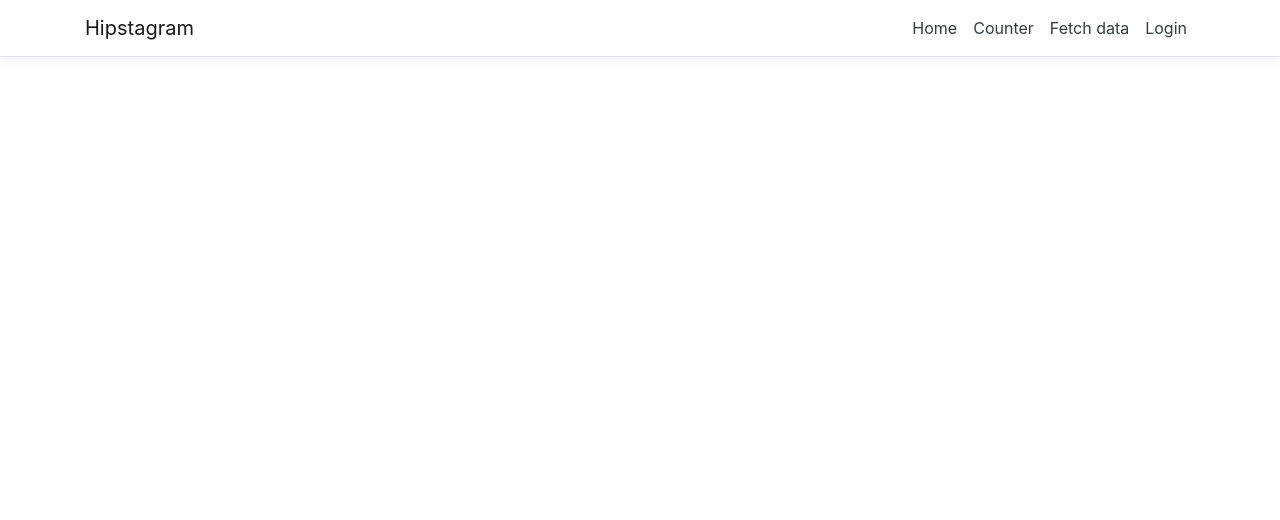
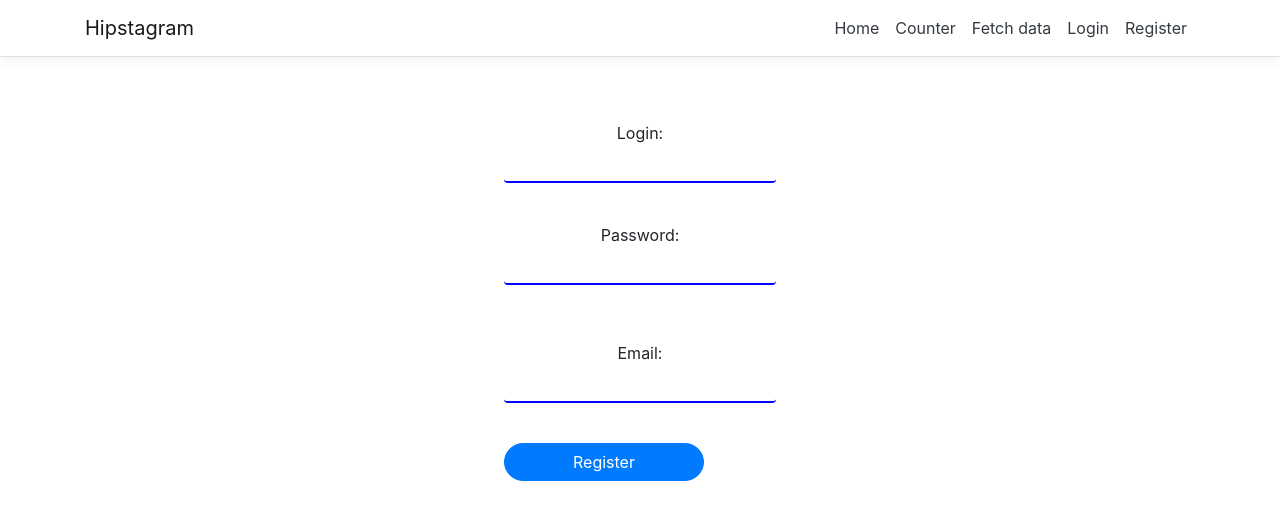
Before and after one commit to krilek/Hipstagram, a React (Create React App) app in the folder Hipstagram/ClientApp/: page /register in a window 1280 px wide. Shown: the top 520 px of the page. Built offline with nearby package versions, Linux system fonts and the light colour scheme.

Commit message:
rejestration is done

```diff
--- /dev/null
+++ b/Hipstagram/ClientApp/src/App.css
@@ -0,0 +1,33 @@
+input {
+    border: none !important;
+    border-radius: 4px;
+    border-bottom: 2px solid blue !important;
+    transition: 0.3s;
+}
+input:focus{
+    box-shadow: none !important;
+    border: none !important;
+    border-bottom: 2px solid green !important;
+}
+
+button{
+    font-size: 20px;
+    width: 200px;
+    border-radius: 20px !important;
+
+
+}
+button:hover{
+    background-color: green !important;
+}
+p.alert-heading{
+    width: 150px;
+    height: 10px;
+}
+.help-block{
+    color:red;
+}
+
+.goToLogin{
+    color:green !important;
+}
--- a/Hipstagram/ClientApp/src/App.js
+++ b/Hipstagram/ClientApp/src/App.js
@@ -1,12 +1,14 @@
 import React, { Component } from 'react';
 import { BrowserRouter as Router, Route } from 'react-router-dom';
 import { Layout } from './components/Layout';
+import { RegisterPage } from './components/RegisterPage';
 
 import { FetchData } from './components/FetchData';
 import { Counter } from './components/Counter';
 import { PrivateRoute} from './components/PrivateRoute';
 import { HomePage } from './components/HomePage';
 import { LoginPage } from './components/LoginPage';
+import "./App.css";
 export default class App extends Component {
   static displayName = App.name;
 
@@ -17,10 +19,13 @@ export default class App extends Component {
         <Route path="/login" component={LoginPage} />
         <Route path='/counter' component={Counter} />
         <Route path='/fetch-data' component={FetchData} />
+        <Route path='/register' component={RegisterPage} />
       </Layout>
     );
   }
 }
+
+
 /*
 Requesty (wi�cej do debugowania w Controllers)
 Post:
--- a/Hipstagram/ClientApp/src/components/LoginPage.js
+++ b/Hipstagram/ClientApp/src/components/LoginPage.js
@@ -1,7 +1,6 @@
 import React from 'react';
 
 import { userService } from '../services/user.service';
-
 class LoginPage extends React.Component {
     constructor(props) {
         super(props);
@@ -49,11 +48,9 @@ class LoginPage extends React.Component {
     render() {
         const { username, password, submitted, loading, error } = this.state;
         return (
-            <div className="col-md-6 col-md-offset-3">
-                <div className="alert alert-info">
-                    Username: test<br />
-                    Password: test
-                </div>
+            <div className="container">
+                <div className="row">
+                <div className="col-md-6 col-md-offset-3">
                 <h2>Login</h2>
                 <form name="form" onSubmit={this.handleSubmit}>
                     <div className={'form-group' + (submitted && !username ? ' has-error' : '')}>
@@ -80,7 +77,11 @@ class LoginPage extends React.Component {
                         <div className={'alert alert-danger'}>{error}</div>
                     }
                 </form>
+                </div>
+
             </div>
+            </div>
+
         );
     }
 }
--- a/Hipstagram/ClientApp/src/components/NavMenu.js
+++ b/Hipstagram/ClientApp/src/components/NavMenu.js
@@ -42,6 +42,9 @@ export class NavMenu extends Component {
                 <NavItem>
                   <NavLink tag={Link} className="text-dark" to="/login">Login</NavLink>
                 </NavItem>
+                <NavItem>
+                  <NavLink tag={Link} className="text-dark" to="/register">Register</NavLink>
+                </NavItem>
               </ul>
             </Collapse>
           </Container>
--- /dev/null
+++ b/Hipstagram/ClientApp/src/components/RegisterPage.js
@@ -0,0 +1,184 @@
+import React, { Component } from 'react';
+import { Collapse, Container, Navbar, NavbarBrand, NavbarToggler, NavItem, NavLink } from 'reactstrap';
+import { Link } from 'react-router-dom';
+class RegisterPage extends Component {
+
+  state = {
+    userName: '',
+    email: '',
+    password: '',
+    errors: {
+      userName: false,
+      email: false,
+      password: false,
+    }
+  }
+  messages = {
+    username_incorrect: "login should have 5 characters and should not contain spaces",
+    email_incorrect: "Email should have @",
+    password_incorrect: "Passowrd should have 8 characters minimum",
+  }
+
+  handleChange = (e) => {
+
+      const name = e.target.name;
+      const type = e.target.type;
+      if(type === "text" || type === "password" || type === "email") {
+        const value = e.target.value;
+        this.setState({
+          [name]: value
+        })
+      }
+    }
+
+
+
+  handleSubmit = (e) => {
+    e.preventDefault()
+    const validation = this.formValidation()
+    console.log(validation)
+    if (validation.correct) {
+      this.setState({
+        userName: '',
+        email: '',
+        password: '',
+          message: "Complete",
+          errors: {
+            userName: false,
+            email: false,
+            password: false,
+          }
+      })
+    } else {
+      this.setState({
+        errors: {
+          userName: !validation.username,
+          email: !validation.email,
+          password: !validation.password,
+        }
+      })
+    }
+
+  }
+  formValidation = () => {
+    let username = false;
+    let email = false;
+    let password = false;
+    let correct = false;
+    if(this.state.userName.length > 5 && this.state.userName.indexOf(' ') === -1){
+      username = true;
+    }
+    if(this.state.email.indexOf('@') !== -1) {
+      email = true;
+    }
+    if(this.state.password.length > 8) {
+      password = true;
+    }
+    if(username && email && password  ) {
+      correct = true;
+    }
+    return ({
+      correct,
+      username,
+      email,
+      password,
+    })
+  }
+
+  componentDidUpdate() {
+      if(this.state.message !== '') {
+          setTimeout( ()=> this.setState({
+              message: ''
+          }),10000)
+      }
+  }
+
+    render() {
+    return (
+
+      <div className="container text-center d-flex justify-content-center py-5">
+        <div className="row">
+
+          <form onSubmit={this.handleSubmit} noValidate>
+            <div className="form-row">
+              <div className="form-group">
+                  <label htmlFor="user"> Login:
+                    <input type="text"
+                          id="user"
+                          name="userName"
+                          value={this.state.userName}
+                          onChange={this.handleChange}
+                          className="form-control"
+                    />
+                      {this.state.errors.userName &&
+                       <div className="help-block">{this.messages.username_incorrect}</div>
+                    }
+                  </label>
+                </div>
+             </div>
+
+
+
+
+
+       <div className="form-row py-3">
+          <div className="form-group">
+            <label htmlFor="password"> Password:
+                <input type="password"
+                      id="password"
+                      name="password"
+                      value={this.state.password}
+                      onChange={this.handleChange}
+                      className="form-control"
+                />
+                 {this.state.errors.userName &&
+                       <div className="help-block">{this.messages.password_incorrect}</div>
+                    }
+            </label>
+            </div>
+        </div>
+
+         <div className="form-row py-3">
+          <div className="form-group">
+            <label htmlFor="email">Email:
+                <input type="email"
+                      id="email"
+                      name="email"
+                      value={this.state.email}
+                      onChange={this.handleChange}
+                      className="form-control"
+                />
+                  {this.state.errors.userName &&
+                       <div className="help-block">{this.messages.email_incorrect}</div>
+                    }
+            </label>
+          </div>
+       </div>
+
+
+          <div className="form-row">
+            <div className="form-group">
+              <button className="btn btn-primary ">Register</button>
+            </div>
+          </div>
+
+
+                {this.state.message &&
+                <div className="form-row">
+                  <div className="alert alert-success" role="alert">
+                  <p className="alert-heading text-center">{this.state.message}!</p>
+                  </div>
+                  <NavLink tag={Link} className="text-dark goToLogin" to="/login">Go To Login</NavLink>
+                </div>
+              }
+
+          </form>
+        </div>
+      </div>
+
+
+    );
+  }
+}
+
+export { RegisterPage } ;
```
Also changed, not shown: 2 other files (tests, documents, lock files or other folders).
